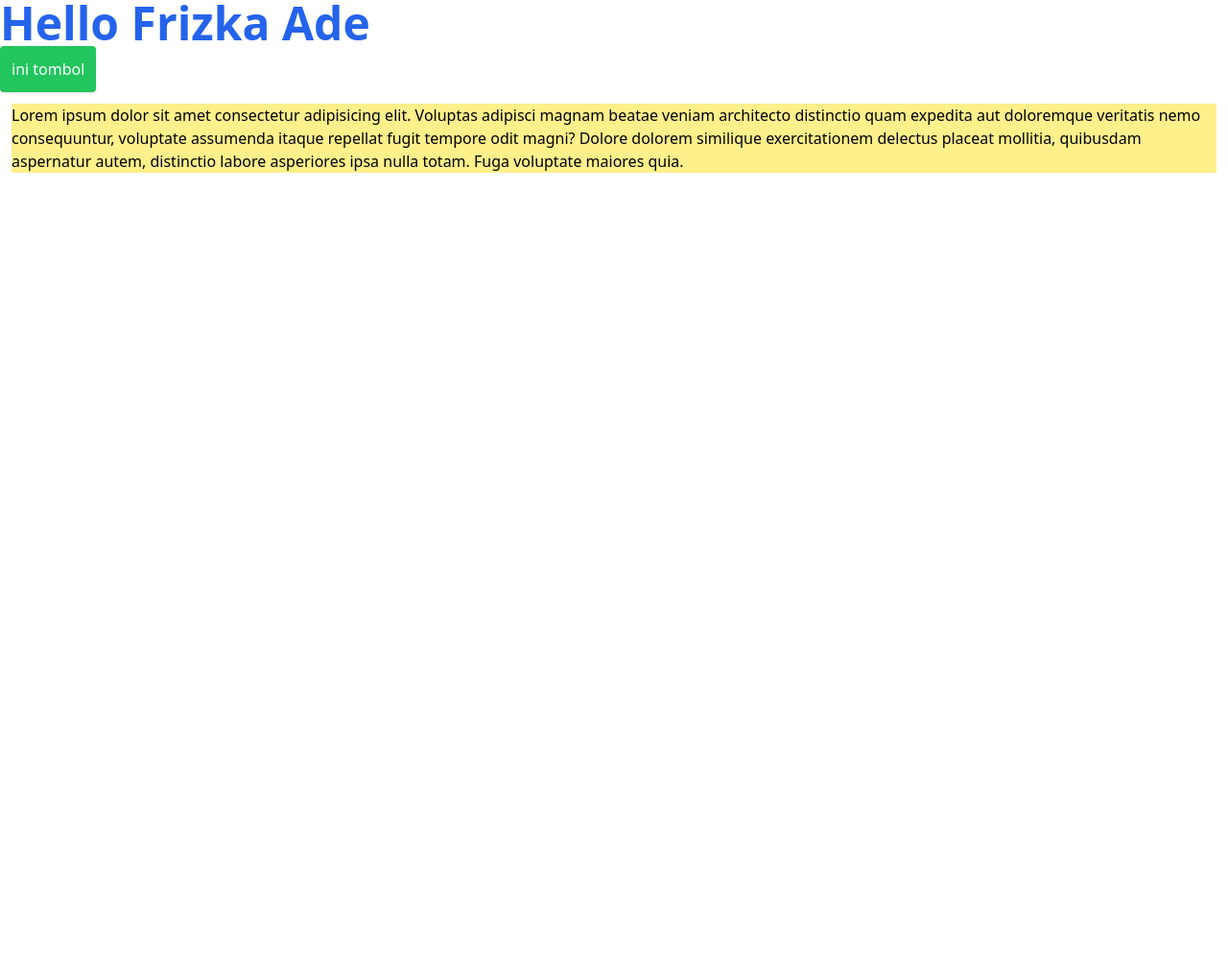
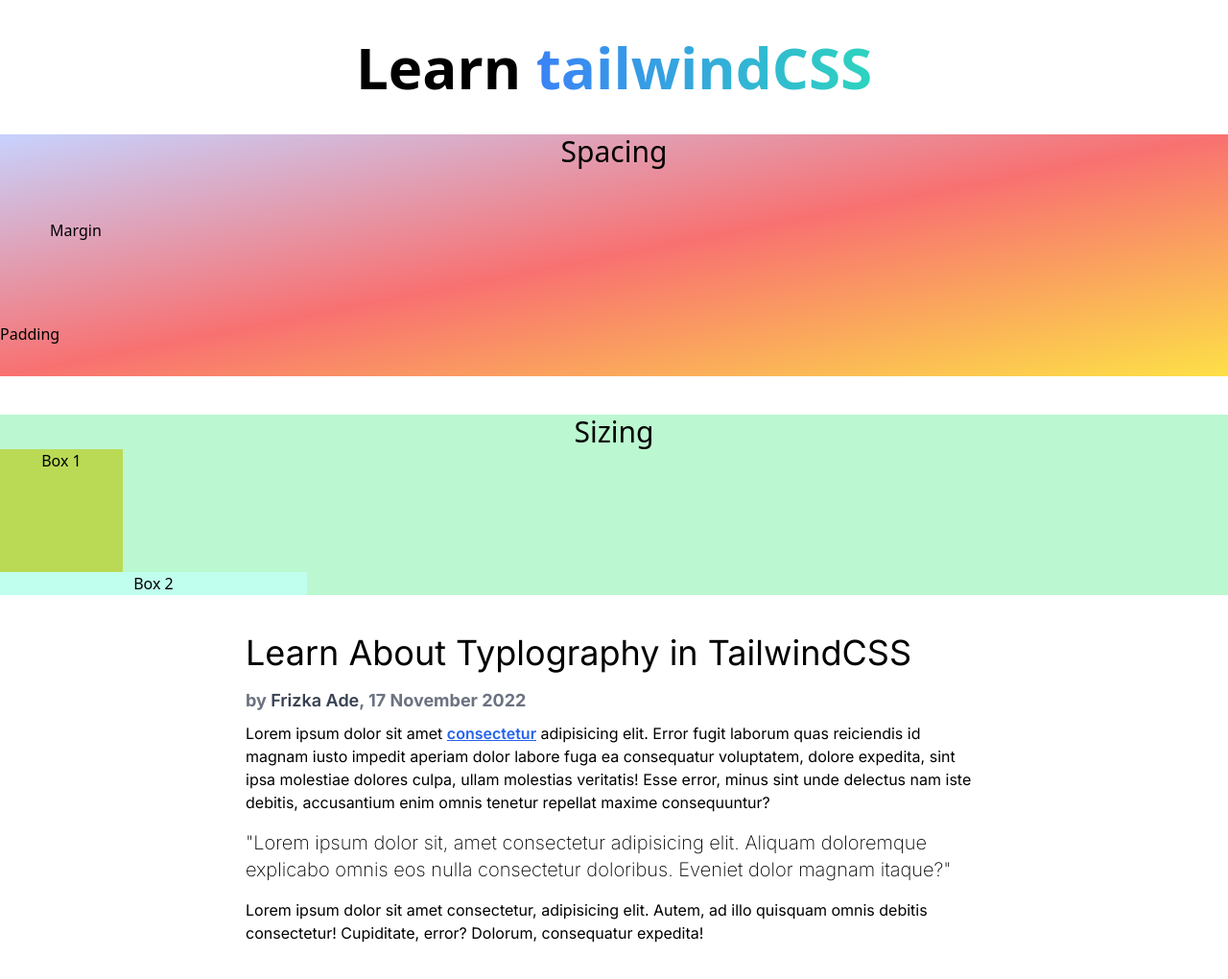
Before and after one commit to frizkaadep/tailwind01, a website: page public/index.html in a window 1280 px wide. Shown: the whole page at 96% size. Before the commit the page ends 800 px from the top, so only its background shows below. Drawn offline with Linux system fonts and the light colour scheme.

Commit message:
Utilities 1
1. Spacing & Sizing
   a. Spacing (See Docs at https://tailwindcss.com/docs/padding)
	=> Margin => example Custom Margin in file tailwind.config.js
	=> Padding
	=> Space Between
   b. Sizing (See Docs at https://tailwindcss.com/docs/width)
	=> Width
	=> Min-Width
	=> Max-Width
	=> Height
	=> Min-Height
	=> Max-Height
2. Typography
   a. Font Family (See Docs at https://tailwindcss.com/docs/font-family)
	=> Custom Font with google fonts (inter font)
   b. Font Size (See Docs at https://tailwindcss.com/docs/font-size)
3. Colors
   a. Text Color (See Docs at https://tailwindcss.com/docs/text-color)
   b. Background Color (See Docs at https://tailwindcss.com/docs/background-color)
   c. Customization Color (See Docs at https://tailwindcss.com/docs/customizing-colors)
   d. Custom Color => configure your colors under the colors key in the theme section of your tailwind.config.js file (See Docs at https://tailwindcss.com/docs/customizing-colors)
	=> Color Solid
	=> Color Gradient in Background & Text (See Docs at https://tailwindcss.com/docs/gradient-color-stops)

```diff
--- a/public/index.html
+++ b/public/index.html
@@ -1,18 +1,71 @@
 <!DOCTYPE html>
 <html lang="en">
-<head>
-    <meta charset="UTF-8">
-    <meta http-equiv="X-UA-Compatible" content="IE=edge">
-    <meta name="viewport" content="width=device-width, initial-scale=1.0">
-    <link rel="stylesheet" href="css/style.css">
+  <head>
+    <meta charset="UTF-8" />
+    <meta http-equiv="X-UA-Compatible" content="IE=edge" />
+    <meta name="viewport" content="width=device-width, initial-scale=1.0" />
+    <link rel="preconnect" href="https://fonts.googleapis.com" />
+    <link rel="preconnect" href="https://fonts.gstatic.com" crossorigin />
+    <link
+      href="https://fonts.googleapis.com/css2?family=Inter:wght@200;400;600;700;900&display=swap"
+      rel="stylesheet"
+    />
+
+    <link rel="stylesheet" href="css/style.css" />
     <title>Tailwind 01</title>
-</head>
-<body>
-    <h1 class="text-5xl font-bold text-blue-600">Hello Frizka Ade</h1>
-    <a href="" class="bg-green-500 p-3 text-white inline-block rounded shadow hover:bg-green-700">ini tombol</a>
-    <p class="m-3 bg-yellow-200">Lorem ipsum dolor sit amet consectetur adipisicing elit. Voluptas adipisci magnam beatae
-        veniam architecto distinctio quam expedita aut doloremque veritatis nemo consequuntur, voluptate assumenda itaque
-        repellat fugit tempore odit magni? Dolore dolorem similique exercitationem delectus placeat mollitia, quibusdam
-        aspernatur autem, distinctio labore asperiores ipsa nulla totam. Fuga voluptate maiores quia.</p>
-    </body>
+    <!-- <style>
+        * {
+            border: 1px solid red;
+        }
+    </style> -->
+  </head>
+  <body>
+    <h1 class="text-6xl font-bold text-center my-10">
+      Learn
+      <span
+        class="bg-gradient-to-r from-blue-500 to-teal-400 bg-clip-text text-transparent"
+        >tailwindCSS</span
+      >
+    </h1>
+    <section
+      class="mb-10 bg-gradient-to-br from-indigo-200 via-red-400 to-yellow-300"
+    >
+      <h2 class="text-3xl text-center">Spacing</h2>
+      <div class="m-13">Margin</div>
+      <div class="py-8">Padding</div>
+    </section>
+    <section class="mb-10 bg-green-200 text-center">
+      <h2 class="text-3xl text-center">Sizing</h2>
+      <div class="w-32 h-32 bg-fap">Box 1</div>
+      <div class="max-w-xs bg-coffe">Box 2</div>
+    </section>
+    <section class="mb-96 font-inter max-w-3xl mx-auto">
+      <h2 class="mb-4 text-4xl">Learn About Typlography in TailwindCSS</h2>
+      <div class="mb-2 text-lg font-bold text-gray-500">
+        by <a href="#" class="text-gray-700 font-semibold">Frizka Ade</a>, 17
+        November 2022
+      </div>
+      <p class="mb-4">
+        Lorem ipsum dolor sit amet
+        <a href="#" class="underline font-semibold text-blue-600"
+          >consectetur</a
+        >
+        adipisicing elit. Error fugit laborum quas reiciendis id magnam iusto
+        impedit aperiam dolor labore fuga ea consequatur voluptatem, dolore
+        expedita, sint ipsa molestiae dolores culpa, ullam molestias veritatis!
+        Esse error, minus sint unde delectus nam iste debitis, accusantium enim
+        omnis tenetur repellat maxime consequuntur?
+      </p>
+      <blockquote class="mb-4 bg-white font-thin text-xl">
+        "Lorem ipsum dolor sit, amet consectetur adipisicing elit. Aliquam
+        doloremque explicabo omnis eos nulla consectetur doloribus. Eveniet
+        dolor magnam itaque?"
+      </blockquote>
+      <p class="mb-4">
+        Lorem ipsum dolor sit amet consectetur, adipisicing elit. Autem, ad illo
+        quisquam omnis debitis consectetur! Cupiditate, error? Dolorum,
+        consequatur expedita!
+      </p>
+    </section>
+  </body>
 </html>
--- a/tailwind.config.js
+++ b/tailwind.config.js
@@ -2,7 +2,18 @@
 module.exports = {
   content: ["./public/**/*.{html,js}"],
   theme: {
-    extend: {},
+    extend: {
+      spacing: {
+        13: "3.25rem",
+      },
+      fontFamily: {
+        inter: ["Inter"],
+      },
+      colors: {
+        fap: "#bada55",
+        coffe: "#c0ffee",
+      },
+    },
   },
   plugins: [],
-}
+};
```
Also changed, not shown: public/css/style.css.
